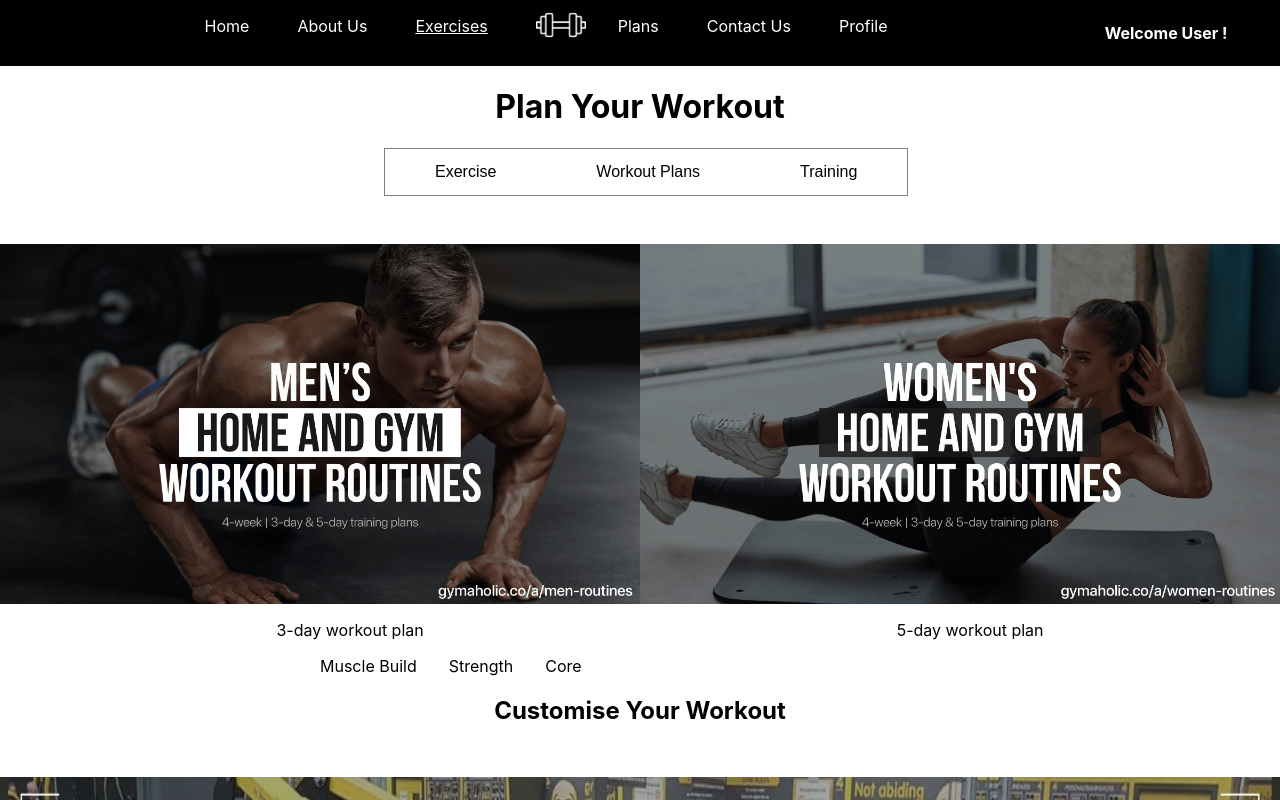
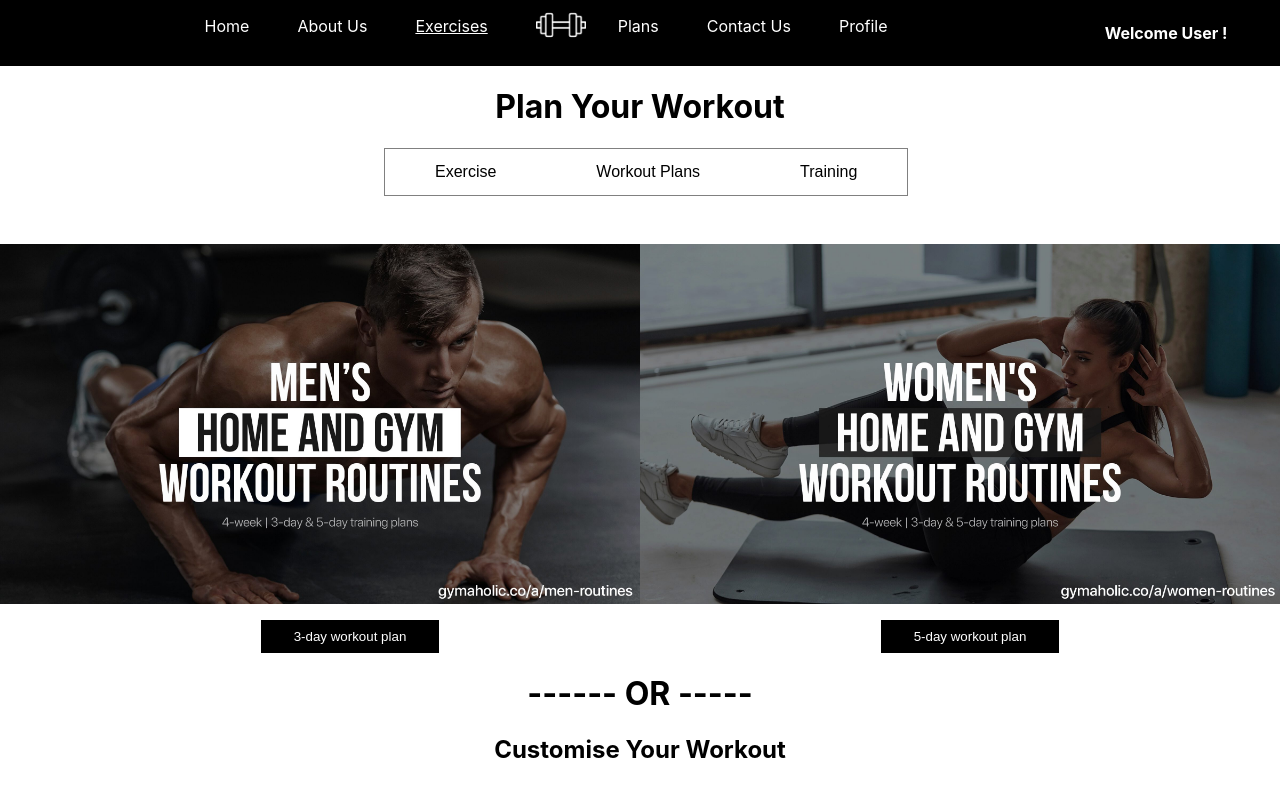
Before and after one commit to ChannalKishor/Fantastic_Fitness_MERN, a React (Create React App) app in the folder frontend/: page /exercise in a window 1280 px wide. Both pictures are taken after a click on the link "Workout Plans". Shown: the top 800 px of the page. Built offline with nearby package versions, Linux system fonts and the light colour scheme.

Commit message:
customise workouts added

```diff
--- a/frontend/src/Pages/Exercise/Exercise.css
+++ b/frontend/src/Pages/Exercise/Exercise.css
@@ -109,14 +109,39 @@
     text-decoration: none;
 }
 
+.exheadings button{
+  background-color: black;
+  color: white;
+  padding: 0.5rem 2rem;
+  border: 1px solid black;
+}
+
+.exheadings button:hover{
+  cursor: pointer;
+  border-radius: 10px;
+  transform: scale(1.1);
+  background-color: transparent;
+  border: 1px solid black;
+  color: black;
+}
+
 .tablemen{
-    margin-left: 25%;
+    margin-left: 35%;
+    background-color: gray;
+    width: fit-content;
+    padding: 0.5rem 2rem;
 }
 
 .tablemen a{
   color: black;
   text-decoration: none;
-  margin-right: 2rem;
+  margin-right: 1rem;
+  margin-left: 1rem;
+}
+
+.tablemen a:hover{
+  background: black;
+  color: white
 }
 
 .hero1{
--- a/frontend/src/Pages/Exercise/Exercise.js
+++ b/frontend/src/Pages/Exercise/Exercise.js
@@ -25,10 +25,15 @@ const Exercise = () => {
   const [exercises, setExercises] = useState([]);
 
   const [visibleSection, setVisibleSection] = useState("training");
+  const [dayplan, setDayplan] = useState("");
 
   const handleSectionClick = (sectionId) => {
     setVisibleSection(sectionId);
   };
+
+  const selectplan = (p) => {
+    setDayplan(p)
+  }
 
   return (
     <div>
@@ -97,18 +102,29 @@ const Exercise = () => {
           <div>
             <ul className="exheadings">
               <li>
-                <a href="#types">3-day workout plan</a>
+                <a href="#3daymen" onClick={(e) => {
+    e.preventDefault();
+    selectplan("3daymen");}}><button>3-day workout plan</button></a>
               </li>
               <li>
-                <a href="#5daymen">5-day workout plan</a>
+                <a href="#5daywomen" onClick={(e) => {
+    e.preventDefault();
+    selectplan("5daywomen");}}><button>5-day workout plan</button></a>
               </li>
             </ul>
           </div>
-          <div id="3daymen" className="tablemen" style={{ color: "black" }}>
+          <div id="3daymen" className="tablemen" style={{ color: "black", display: dayplan === "3daymen" ? "block" : "none"  }}>
             <a href="/3dayplan">Muscle Build</a>
-            <a href="/3dayplan">Strength</a>
-            <a href="/3dayplan">Core</a>
+            <a href="/3dayplan">Core Strength</a>
+            <a href="/3dayplan">Bench Press</a>
           </div>
+
+          <div id="5daywomen" className="tablemen" style={{ color: "black", display: dayplan === "5daywomen" ? "block" : "none"  }}>
+            <a href="/3dayplan">Lower Body</a>
+            <a href="/3dayplan">Summer Burn</a>
+            <a href="/3dayplan">Body Tone</a>
+          </div>
+          <h1 style={{textAlign:"center"}}>------ OR -----</h1>
           <h2 style={{textAlign:"center"}}>Customise Your Workout</h2>
           <img src={customimg} alt="" className="customimg"/>
           <div className="choosemain">
```
